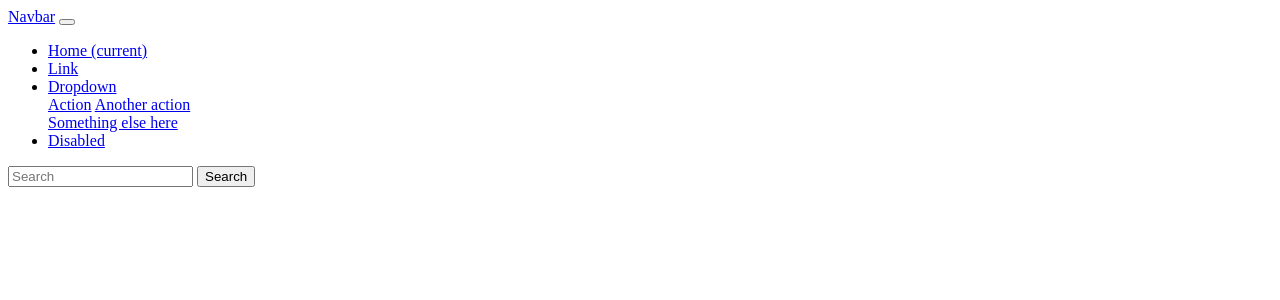
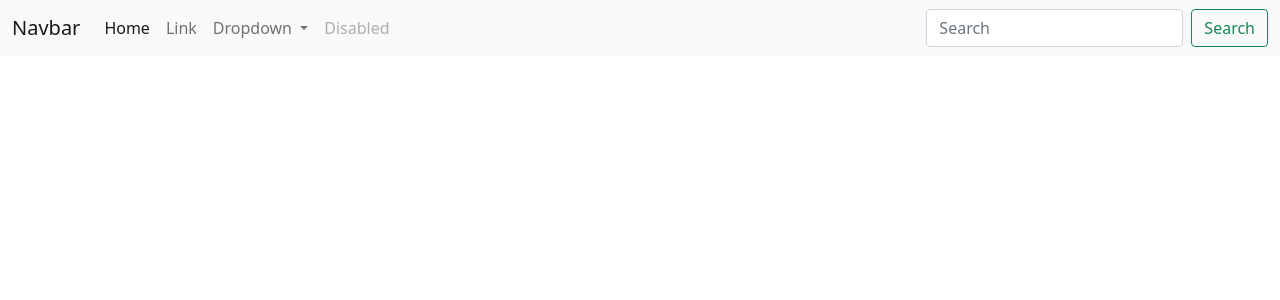
Before and after one commit to Lalisahu/django, a Django app: page / in a window 1280 px wide. Shown: the top 300 px of the page. Run offline with Django 5.2, Linux system fonts and the light colour scheme.

Commit message:
new code

```diff
--- a/myproject/app/templates/home.html
+++ b/myproject/app/templates/home.html
@@ -1,46 +1,57 @@
-<!DOCTYPE html>
+<!doctype html>
 <html lang="en">
-<head>
-    <meta charset="UTF-8">
-    <meta name="viewport" content="width=device-width, initial-scale=1.0">
-    <title>{% block title %} {% endblock %}</title>
+  <head>
 
-</head>
-<body>
+    <meta charset="utf-8">
+    <meta name="viewport" content="width=device-width, initial-scale=1">
+
+
+    <link href="https://cdn.jsdelivr.net/npm/bootstrap@5.0.2/dist/css/bootstrap.min.css" rel="stylesheet" integrity="sha384-EVSTQN3/azprG1Anm3QDgpJLIm9Nao0Yz1ztcQTwFspd3yD65VohhpuuCOmLASjC" crossorigin="anonymous">
+
+    <title>Hello, world!</title>
+  </head>
+  <body>
     <nav class="navbar navbar-expand-lg navbar-light bg-light">
+      <div class="container-fluid">
         <a class="navbar-brand" href="#">Navbar</a>
-        <button class="navbar-toggler" type="button" data-toggle="collapse" data-target="#navbarSupportedContent" aria-controls="navbarSupportedContent" aria-expanded="false" aria-label="Toggle navigation">
+        <button class="navbar-toggler" type="button" data-bs-toggle="collapse" data-bs-target="#navbarSupportedContent" aria-controls="navbarSupportedContent" aria-expanded="false" aria-label="Toggle navigation">
           <span class="navbar-toggler-icon"></span>
         </button>
-
         <div class="collapse navbar-collapse" id="navbarSupportedContent">
-          <ul class="navbar-nav mr-auto">
-            <li class="nav-item active">
-              <a class="nav-link" href="#">Home <span class="sr-only">(current)</span></a>
+          <ul class="navbar-nav me-auto mb-2 mb-lg-0">
+            <li class="nav-item">
+              <a class="nav-link active" aria-current="page" href="{% url 'Home' %}">Home</a>
             </li>
             <li class="nav-item">
               <a class="nav-link" href="#">Link</a>
             </li>
             <li class="nav-item dropdown">
-              <a class="nav-link dropdown-toggle" href="#" id="navbarDropdown" role="button" data-toggle="dropdown" aria-haspopup="true" aria-expanded="false">
+              <a class="nav-link dropdown-toggle" href="#" id="navbarDropdown" role="button" data-bs-toggle="dropdown" aria-expanded="false">
                 Dropdown
               </a>
-              <div class="dropdown-menu" aria-labelledby="navbarDropdown">
-                <a class="dropdown-item" href="#">Action</a>
-                <a class="dropdown-item" href="#">Another action</a>
-                <div class="dropdown-divider"></div>
-                <a class="dropdown-item" href="#">Something else here</a>
-              </div>
+              <ul class="dropdown-menu" aria-labelledby="navbarDropdown">
+                <li><a class="dropdown-item" href="#">Action</a></li>
+                <li><a class="dropdown-item" href="#">Another action</a></li>
+                <li><hr class="dropdown-divider"></li>
+                <li><a class="dropdown-item" href="#">Something else here</a></li>
+              </ul>
             </li>
             <li class="nav-item">
-              <a class="nav-link disabled" href="#">Disabled</a>
+              <a class="nav-link disabled" href="#" tabindex="-1" aria-disabled="true">Disabled</a>
             </li>
           </ul>
-          <form class="form-inline my-2 my-lg-0">
-            <input class="form-control mr-sm-2" type="search" placeholder="Search" aria-label="Search">
-            <button class="btn btn-outline-success my-2 my-sm-0" type="submit">Search</button>
+          <form class="d-flex">
+            <input class="form-control me-2" type="search" placeholder="Search" aria-label="Search">
+            <button class="btn btn-outline-success" type="submit">Search</button>
           </form>
         </div>
-      </nav>
-</body>
+      </div>
+    </nav>
+
+
+
+    <script src="https://cdn.jsdelivr.net/npm/bootstrap@5.0.2/dist/js/bootstrap.bundle.min.js" integrity="sha384-MrcW6ZMFYlzcLA8Nl+NtUVF0sA7MsXsP1UyJoMp4YLEuNSfAP+JcXn/tWtIaxVXM" crossorigin="anonymous"></script>
+
+
+  </body>
 </html>
--- a/myproject/app/views.py
+++ b/myproject/app/views.py
@@ -2,5 +2,7 @@ from django.shortcuts import render,redirect
 
 def home(request):
     return render(request, 'home.html')  # Render the home.html template
+def Home(request):
+    return render(request, 'Home.html')  # Render the Home.html template
 
 # Create your views here.
--- a/myproject/myproject/urls.py
+++ b/myproject/myproject/urls.py
@@ -21,4 +21,6 @@ from app import views  # Import the views from your app
 urlpatterns = [
     path('admin/', admin.site.urls),
     path('', views.home, name='home'),  # Add this line to include the app's URL pattern
+    path('Home/', views.Home, name='Home'),  # Add this line to include the app's URL pattern
+
 ]
```
Also changed, not shown: myproject/app/templates/base.html (+3 -11 lines).
